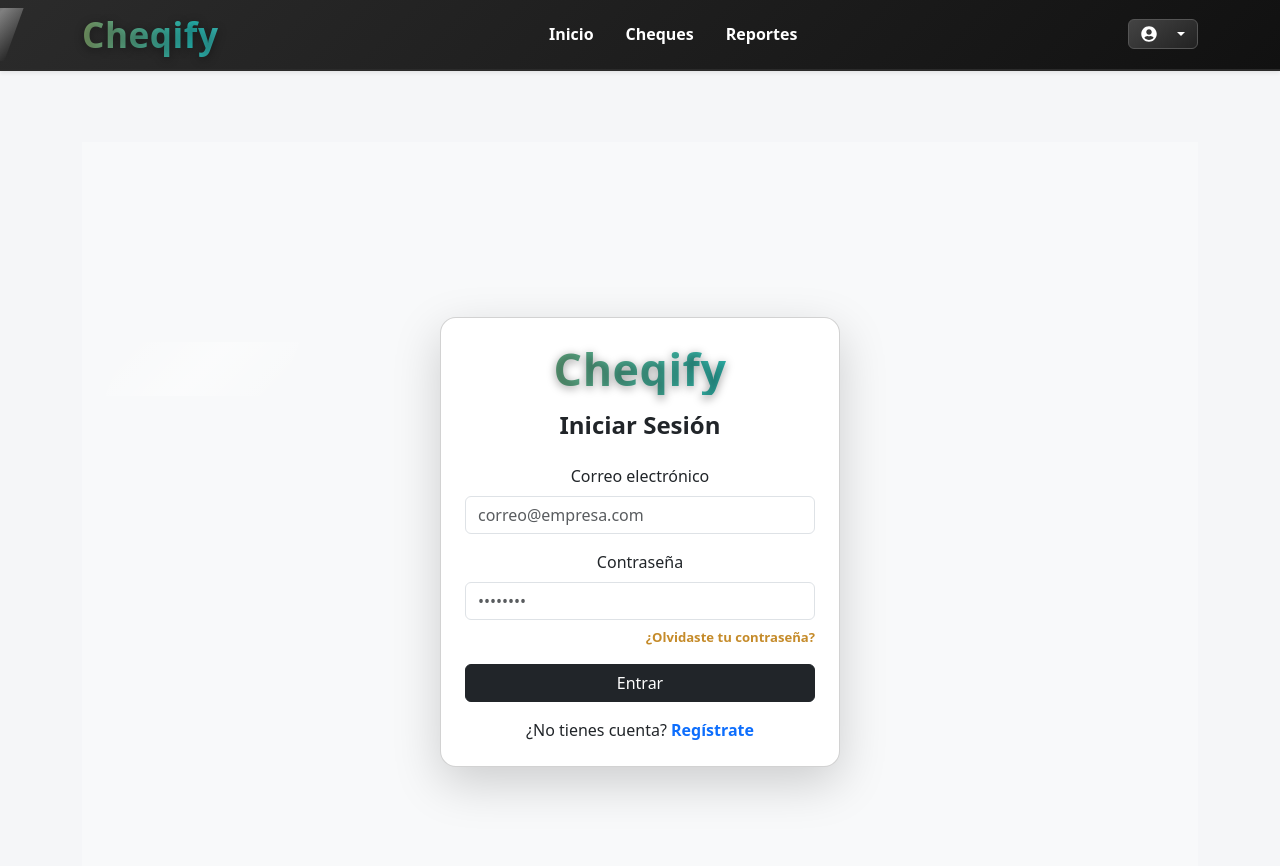
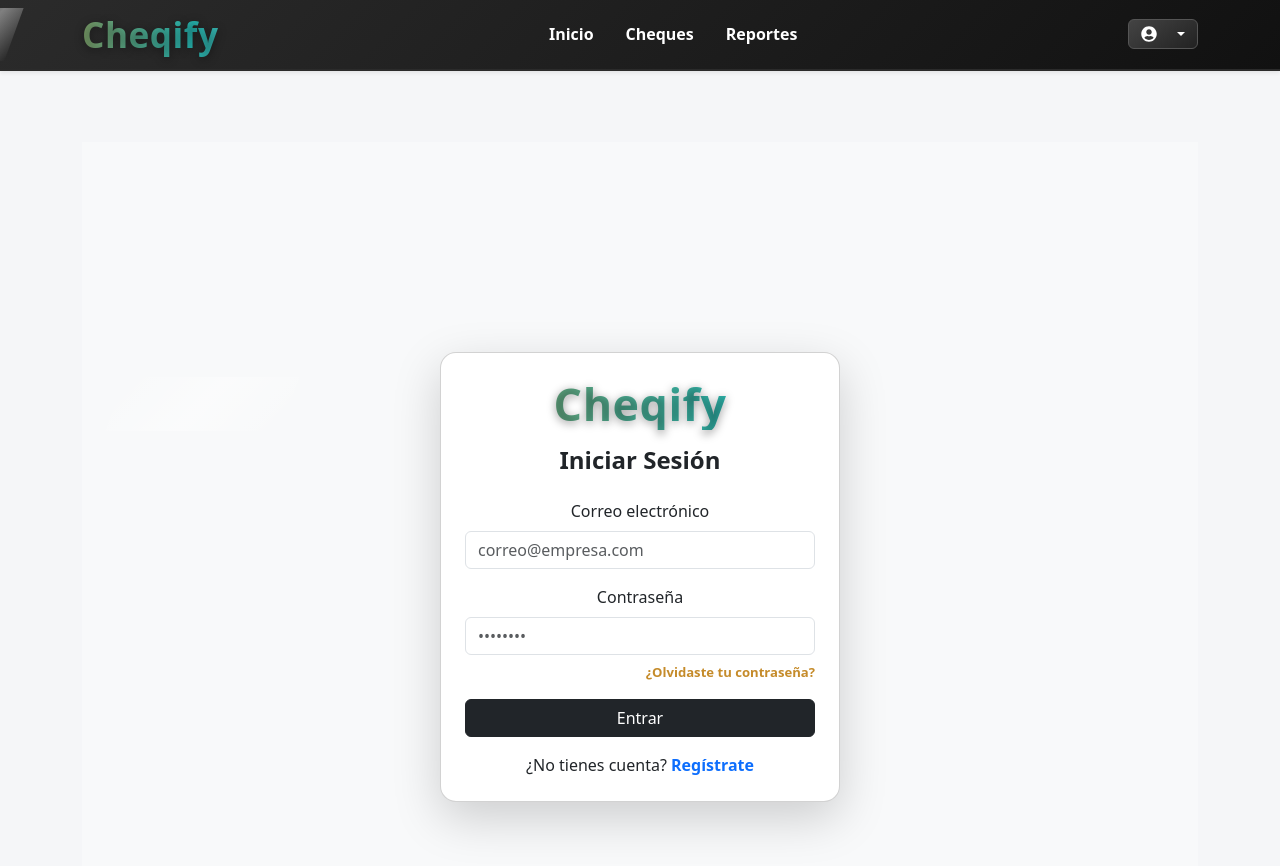
Before and after one commit to reyeselian/Cheqify-Frontend, a React (Vite) app: page /login in a window 1280 px wide. Shown: the top 866 px of the page. Built offline with nearby package versions, Linux system fonts and the light colour scheme; no server answers; sample sign-in values are in the browser's storage.

Commit message:
fix: login centrado en Electron, header oculto sin sesion

```diff
--- a/src/components/Header.tsx
+++ b/src/components/Header.tsx
@@ -75,7 +75,7 @@ export default function Header() {
             <Nav className="mx-auto gap-3">
               {user && (
                 <>
-                  <Nav.Link href="/"         style={{ color: textColor }} className="fw-semibold nav-premium">Inicio</Nav.Link>
+                  <Nav.Link href="/home"     style={{ color: textColor }} className="fw-semibold nav-premium">Inicio</Nav.Link>
                   <Nav.Link href="/cheques"  style={{ color: textColor }} className="fw-semibold nav-premium">Cheques</Nav.Link>
                   <Nav.Link href="/reportes" style={{ color: textColor }} className="fw-semibold nav-premium">Reportes</Nav.Link>
                 </>
--- a/src/pages/Login.tsx
+++ b/src/pages/Login.tsx
@@ -27,7 +27,13 @@ const Login: React.FC = () => {
   return (
     <div
       className="d-flex align-items-center justify-content-center bg-light"
-      style={{ height: "100vh", overflow: "hidden" }}
+      style={{
+        height: "100vh",
+        overflow: "hidden",
+        // ✅ En Electron no hay header, centrar perfectamente
+        // En web hay header de 70px, compensar
+        paddingTop: isElectron ? "0" : "70px",
+      }}
     >
       <Card
         className="p-4 shadow-lg text-center"
@@ -118,9 +124,7 @@ const Login: React.FC = () => {
           50%  { background-position: 100% 50%; }
           100% { background-position: 0% 50%; }
         }
-        ${isElectron ? `
-          body { background: linear-gradient(135deg, #1a1a2e, #16213e) !important; }
-        ` : ""}
+
       `}</style>
     </div>
   );
```
